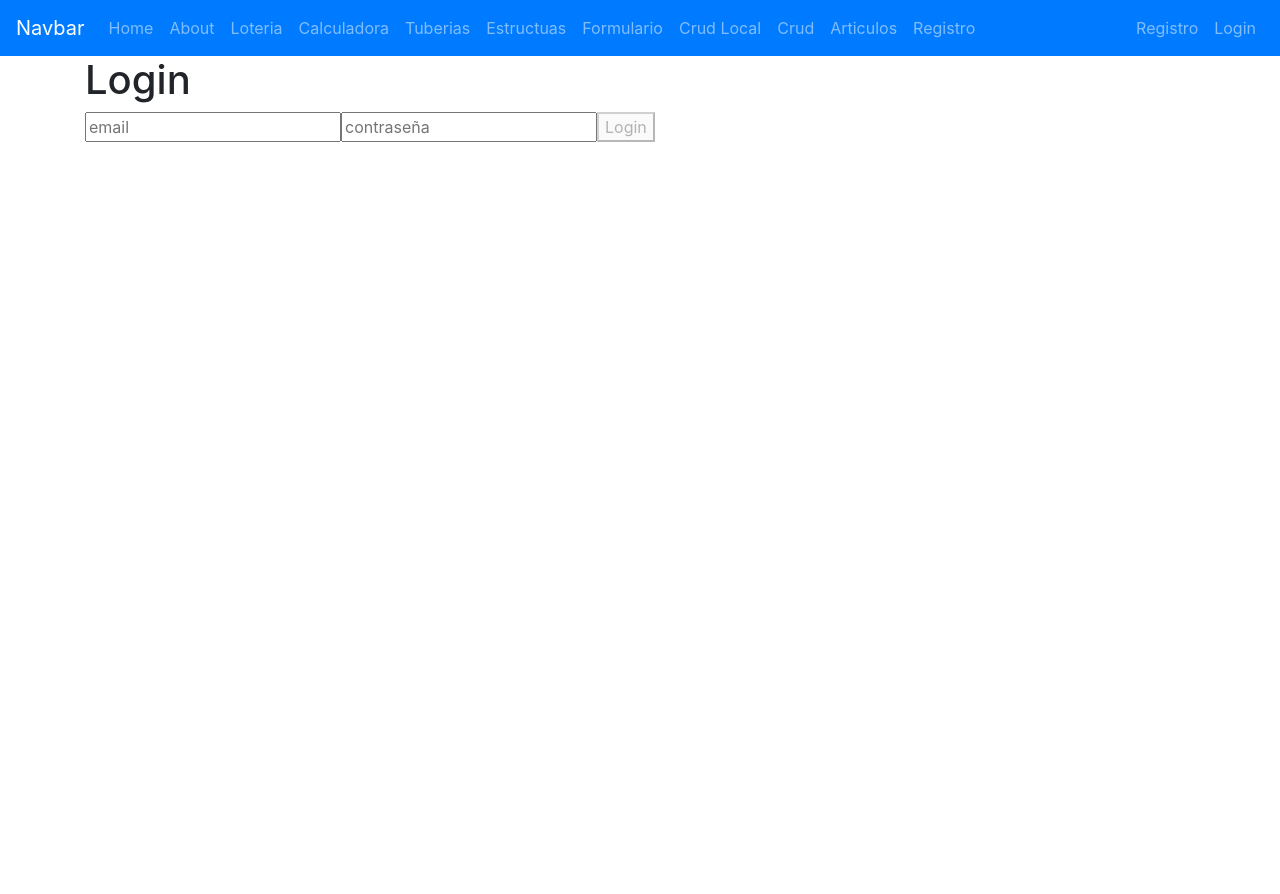
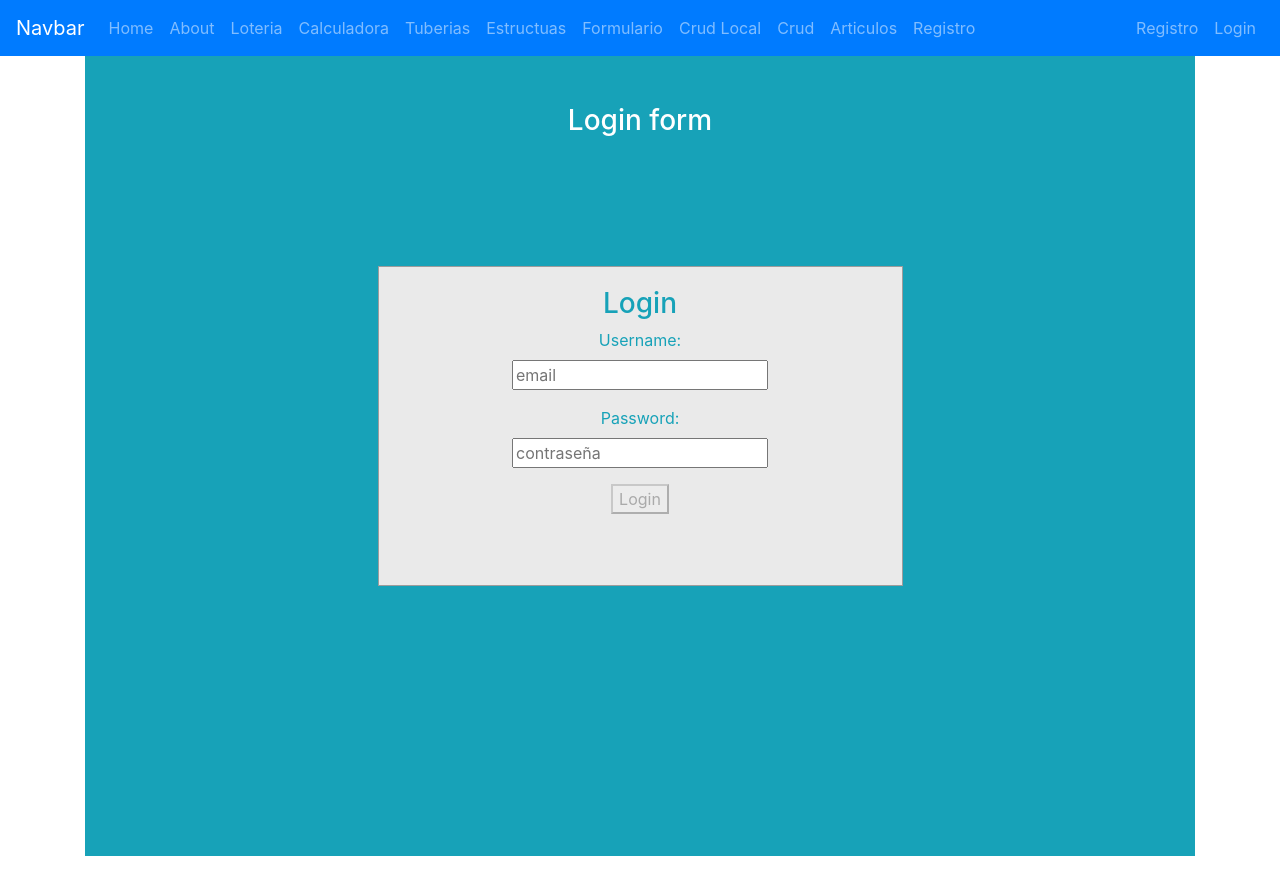
Before and after one commit to drodriguez5899/pruebaAngular, an Angular app: page /login in a window 1280 px wide. Shown: the top 894 px of the page. Before the commit the page ends 800 px from the top, so only its background shows below. Built offline with nearby package versions, Linux system fonts and the light colour scheme.

Commit message:
aminaciones

```diff
--- /dev/null
+++ b/src/app/app-routing-animation.ts
@@ -0,0 +1,53 @@
+import { animate, animateChild, group, query, style, transition, trigger } from "@angular/animations";
+
+export const slideInAnimation =
+  trigger('routeAnimations', [
+    transition('* <=> *', [
+      style({ position: 'relative' }),
+      query(':enter, :leave', [
+        style({
+          position: 'absolute',
+          top: 0,
+          left: 0,
+          width: '100%'
+        })
+      ],{optional:true}),
+      query(':enter', [
+        style({ left: '-100%' })
+      ],{optional:true}),
+      query(':leave', animateChild(),{optional:true}),
+      group([
+        query(':leave', [
+          animate('300ms ease-out', style({ left: '100%' }))
+        ],{optional:true}),
+        query(':enter', [
+          animate('300ms ease-out', style({ left: '0%' }))
+        ],{optional:true})
+      ]),
+      query(':enter', animateChild(),{optional:true}),
+    ]),
+    transition('* <=> FilterPage', [
+      style({ position: 'relative' }),
+      query(':enter, :leave', [
+        style({
+          position: 'absolute',
+          top: 0,
+          left: 0,
+          width: '100%'
+        })
+      ],{optional:true}),
+      query(':enter', [
+        style({ left: '-100%' })
+      ],{optional:true}),
+      query(':leave', animateChild(),{optional:true}),
+      group([
+        query(':leave', [
+          animate('200ms ease-out', style({ left: '100%' }))
+        ],{optional:true}),
+        query(':enter', [
+          animate('300ms ease-out', style({ left: '0%' }))
+        ],{optional:true})
+      ]),
+      query(':enter', animateChild(),{optional:true}),
+    ])
+  ]);
--- a/src/app/app.component.html
+++ b/src/app/app.component.html
@@ -1,4 +1,4 @@
 <app-navegacion></app-navegacion>
-<div class="container pb-5">
-    <router-outlet></router-outlet>
+<div class="container pb-5" [@routeAnimations]="prepareRoute(outlet)">
+    <router-outlet #outlet = "outlet"></router-outlet>
 </div>
--- a/src/app/app.component.ts
+++ b/src/app/app.component.ts
@@ -1,10 +1,17 @@
 import { Component } from '@angular/core';
+import { RouterOutlet } from '@angular/router';
+import { slideInAnimation } from './app-routing-animation';
 
 @Component({
   selector: 'app-root',
   templateUrl: './app.component.html',
-  styleUrls: ['./app.component.css']
+  styleUrls: ['./app.component.css'],
+  animations: [
+    slideInAnimation
+  ]
 })
 export class AppComponent {
-  title = 'prueba';
+  prepareRoute(outlet: RouterOutlet){
+    return outlet && outlet.activatedRouteData;
+  }
 }
--- a/src/app/app.module.ts
+++ b/src/app/app.module.ts
@@ -2,6 +2,7 @@ import { BrowserModule } from '@angular/platform-browser';
 import { LOCALE_ID, NgModule } from '@angular/core';
 import "@angular/common/locales/global/es";
 import { HttpClientModule, HTTP_INTERCEPTORS } from '@angular/common/http';
+import { BrowserAnimationsModule } from '@angular/platform-browser/animations';
 
 import { AppRoutingModule } from './app-routing.module';
 import { AppComponent } from './app.component';
@@ -57,7 +58,9 @@ import { EnviartokenInterceptor } from './auth/enviartoken.interceptor';
     AppRoutingModule,
     FormsModule,
     ReactiveFormsModule,
-    HttpClientModule
+    HttpClientModule,
+    BrowserAnimationsModule
+
   ],
   providers: [
     {provide: LOCALE_ID, useValue:"es"},
--- a/src/app/clases/note.ts
+++ b/src/app/clases/note.ts
@@ -1,4 +1,5 @@
 export class Note {
+    idUser?: number
     readonly id?:number
     titulo?:string
     contenido?:string
--- a/src/app/componentes/auth/login/login.component.css
+++ b/src/app/componentes/auth/login/login.component.css
@@ -0,0 +1,21 @@
+body {
+  margin: 0;
+  padding: 0;
+  background-color: #17a2b8;
+  height: 100vh;
+}
+#login .container #login-row #login-column #login-box {
+  margin-top: 120px;
+  max-width: 600px;
+  height: 320px;
+  border: 1px solid #9C9C9C;
+  background-color: #EAEAEA;
+      text-align: center;
+
+}
+#login .container #login-row #login-column #login-box #login-form {
+  padding: 20px;
+}
+#login .container #login-row #login-column #login-box #login-form #register-link {
+  margin-top: -85px;
+}
--- a/src/app/componentes/auth/login/login.component.html
+++ b/src/app/componentes/auth/login/login.component.html
@@ -1,6 +1,34 @@
-<h1>Login</h1>
-<form [formGroup]="formLogin" (submit)="login()">
-    <input type="text" formControlName="email" placeholder="email">
-    <input type="text" formControlName="password" placeholder="contraseña">
-    <button type="submit" [disabled]="!formLogin.valid">Login</button>
-</form>
+
+<link href="//maxcdn.bootstrapcdn.com/bootstrap/4.1.1/css/bootstrap.min.css" rel="stylesheet" id="bootstrap-css">
+<script src="//maxcdn.bootstrapcdn.com/bootstrap/4.1.1/js/bootstrap.min.js"></script>
+<script src="//cdnjs.cloudflare.com/ajax/libs/jquery/3.2.1/jquery.min.js"></script>
+<!------ Include the above in your HEAD tag ---------->
+
+<body>
+    <div id="login">
+        <h3 class="text-center text-white pt-5">Login form</h3>
+        <div class="container">
+            <div id="login-row" class="row justify-content-center align-items-center">
+                <div id="login-column" class="col-md-6">
+                    <div id="login-box" class="col-md-12">
+                        <form [formGroup]="formLogin" (submit)="login()" id="login-form" class="form" action="" method="post">
+                            <h3 class="text-center text-info">Login</h3>
+                            <div class="form-group">
+                                <label for="username" class="text-info">Username:</label><br>
+                                <input type="text" formControlName="email" placeholder="email">
+                            </div>
+                            <div class="form-group">
+                                <label for="password" class="text-info">Password:</label><br>
+                                <input type="text" formControlName="password" placeholder="contraseña">
+                            </div>
+                            <div class="form-group">
+                                <button type="submit" [disabled]="!formLogin.valid">Login</button>
+                            </div>
+
+                        </form>
+                    </div>
+                </div>
+            </div>
+        </div>
+    </div>
+</body>
--- a/src/app/componentes/auth/perfil/perfil.component.html
+++ b/src/app/componentes/auth/perfil/perfil.component.html
@@ -1 +1,33 @@
-<p>perfil works!</p>
+<div class="card">
+    <div class="card-body">
+        <h4 class="card-title">Bienvenido: {{perfil.nombre + " " + perfil.apellidos}}</h4>
+        <p class="card-text">DNI:{{perfil.dni}}</p>
+        <p class="card-text">Email:{{perfil.email}}</p>
+        <p class="card-text">Telefono:{{perfil.telefono}}</p>
+        <button (click)='mostrarEditar=!mostrarEditar'>Editar</button>
+        <button (click)='mostrarEliminar=!mostrarEliminar'>Eliminar</button>
+    </div>
+</div>
+<div class="card"*ngIf='mostrarEditar'>
+    <div class="card-header h5 text-center">Para editar tu perfil</div>
+    <div class="card-body">
+        <form [formGroup]="formPerfil" (submit)="editarPerfil()">
+            <label for="nombre">Nombre</label><input type="text" formControlName="nombre" placeholder="nombre">
+            <label for="apellidos">Apellidos</label><input type="text" formControlName="apellidos" placeholder="apellidos">
+            <label for="password">Contraseña</label><input type="text" formControlName="password" placeholder="password">
+            <label for="email">Email</label><input type="text" formControlName="email" placeholder="email">
+            <label for="telefono">Telefono</label><input type="number" formControlName="telefono" placeholder="telefono">
+            <button type="submit" [disabled]="!formPerfil.valid">Guardar cambios</button>
+            <button (click)='mostrarEditar=!mostrarEditar'>Cancelar</button>
+        </form>
+        <button (click)='mostrarEditar=!mostrarEditar'>Editar</button>
+    </div>
+</div>
+<div class="card"*ngIf='mostrarEliminar'>
+    <div class="card-header h5 text-center">Para eliminar tu perfil introduce tu email</div>
+    <div class="card-body">
+       <input type="text" [(ngModel)]='inputBorrar' placeholder="email">
+       <button (click)='mostrarEliminar=!mostrarEliminar; inputBorrar="" '>Cancelar</button>
+       <button (click)='eliminarUsuario()' [disabled]='inputBorrar!=perfil.email'>Eliminar</button>
+    </div>
+</div>
--- a/src/app/componentes/auth/register/register.component.ts
+++ b/src/app/componentes/auth/register/register.component.ts
@@ -1,5 +1,6 @@
 import { Component, OnInit } from '@angular/core';
 import { FormBuilder, Validators } from '@angular/forms';
+import { Router } from '@angular/router';
 import { UserService } from 'src/app/servicios/user.service';
 import { dniValido, telefonoValido } from 'src/app/validaciones/validaciones';
 
@@ -19,7 +20,7 @@ export class RegisterComponent implements OnInit {
     dni:['',[Validators.required, dniValido()]]
   })
 
-  constructor(private fb:FormBuilder, private servicioUsuario:UserService) { }
+  constructor(private fb:FormBuilder, private servicioUsuario:UserService, private irHacia:Router) { }
 
   ngOnInit(): void {
   }
@@ -29,6 +30,7 @@ export class RegisterComponent implements OnInit {
         respuesta => {
           console.log(respuesta)
           this.servicioUsuario.guardarToken(respuesta)
+          this.irHacia.navigate(['/perfil'])
 
         },
         error => console.log(error)
--- a/src/app/componentes/crud/crud.component.html
+++ b/src/app/componentes/crud/crud.component.html
@@ -32,7 +32,7 @@
               </tr>
             </thead>
             <tbody>
-              <tr (click)='formNuevo.patchValue(nota)' *ngFor="let nota of notas">
+              <tr [ngClass]='{"text-white bg-dark":nota.idUser}'(click)=' nota.idUser ? formNuevo.patchValue(nota):formNuevo.reset()' *ngFor="let nota of notas">
                 <td>{{nota.id}}</td>
                 <td>{{nota.titulo}}</td>
                 <td>{{nota.contenido}}</td>
--- a/src/app/servicios/user.service.ts
+++ b/src/app/servicios/user.service.ts
@@ -18,6 +18,16 @@ export class UserService {
     return this.http.post(url +'login', usuario)
   }
 
+  obtenerPerfil():Observable<any>{
+    return this.http.get(url)
+  }
+  editarPerfil(usuario: User): Observable<any>{
+    return this.http.put(url,usuario)
+  }
+  eliminarPerfil():Observable<any>{
+    return this.http.delete(url)
+  }
+
   guardarToken(token:string):void{
     localStorage.setItem('userToken', token)
   }
```
Also changed, not shown: src/app/componentes/auth/perfil/perfil.component.ts (+52 -1 lines).
